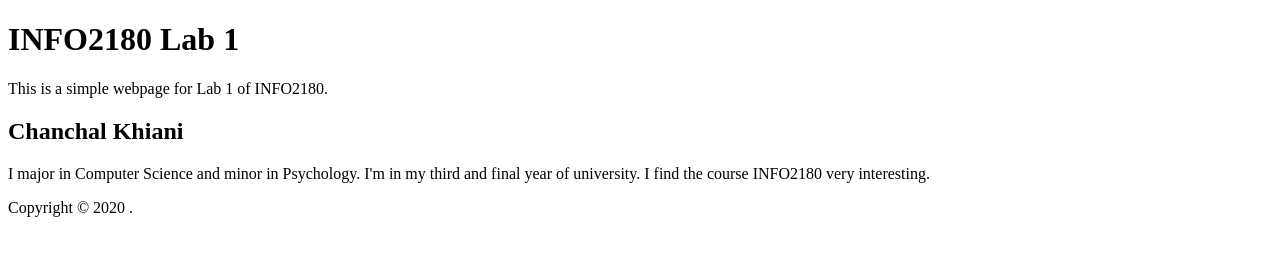
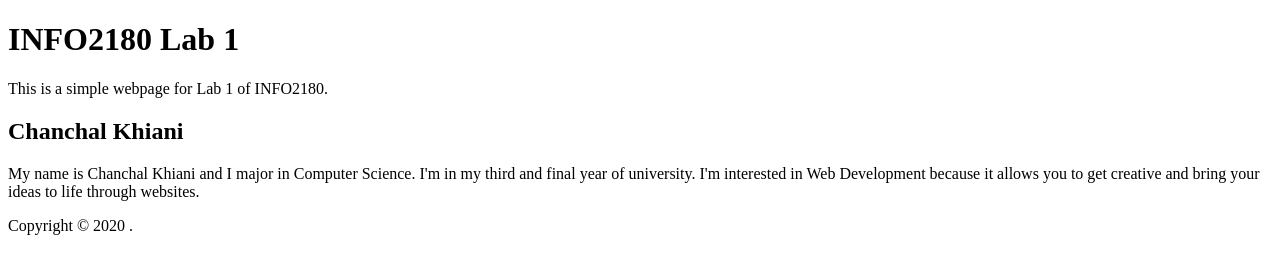
Before and after one commit to cckhiani/info2180-lab1, a plain HTML site: page index.html in a window 1280 px wide. Drawn offline with Linux system fonts and the light colour scheme.

Commit message:
index.html

```diff
--- a/index.html
+++ b/index.html
@@ -5,6 +5,7 @@
     <meta name="viewport" content="width=device-width, initial-scale=1.0">
     <meta http-equiv="X-UA-Compatible" content="ie=edge">
     <title>INFO2180 Lab 1</title>
+    <link href="styles.css" rel="stylesheet" type="text/css">
 </head>
 <body>
     <header>
@@ -13,7 +14,7 @@
     </header>
     <main>
         <h2>Chanchal Khiani</h2>
-        <p>I major in Computer Science and minor in Psychology. I'm in my third and final year of university. I find the course INFO2180 very interesting. </p>
+        <p>My name is Chanchal Khiani and I major in Computer Science. I'm in my third and final year of university. I'm interested in Web Development because it allows you to get creative and bring your ideas to life through websites. </p>
     </main>
     <footer>
         <p>Copyright &copy; 2020 <Your Name>.</p>
```
